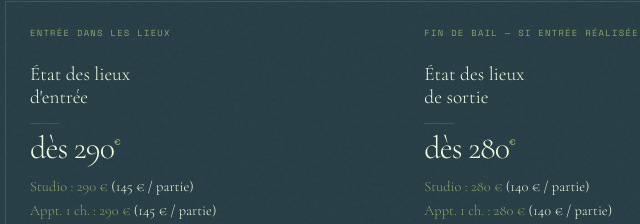
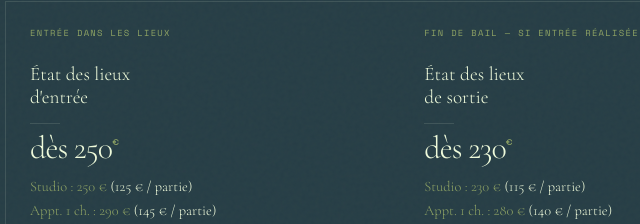
Before and after one commit to nini666666/Website_Tournai-Expert-Immo, a plain HTML site: page frontend/index.html in a window 1280 px wide. Both pictures are taken after a click on the link "TARIFS". Shown: the part 309-533 px from the top of the page, 43-683 px from the left. Drawn offline with nearby package versions, Linux system fonts and the light colour scheme.

Commit message:
tarifs : studio entrée 290→250€, sortie 280→230€

```diff
--- a/frontend/index.html
+++ b/frontend/index.html
@@ -121,9 +121,9 @@
         <div class="tarif-type">Entrée dans les lieux</div>
         <div class="tarif-name">État des lieux<br>d'entrée</div>
         <div class="tarif-divider"></div>
-        <div class="tarif-price">dès 290<span>€</span></div>
+        <div class="tarif-price">dès 250<span>€</span></div>
         <div class="tarif-detail">
-          Studio : 290 € <em>(145 € / partie)</em><br>
+          Studio : 250 € <em>(125 € / partie)</em><br>
           Appt. 1 ch. : 290 € <em>(145 € / partie)</em><br>
           Appt. 2 ch. : 330 € <em>(165 € / partie)</em><br>
           Appt. 3 ch. : 370 € <em>(185 € / partie)</em><br>
@@ -139,9 +139,9 @@
         <div class="tarif-type">Fin de bail — si entrée réalisée par nous</div>
         <div class="tarif-name">État des lieux<br>de sortie</div>
         <div class="tarif-divider"></div>
-        <div class="tarif-price">dès 280<span>€</span></div>
+        <div class="tarif-price">dès 230<span>€</span></div>
         <div class="tarif-detail">
-          Studio : 280 € <em>(140 € / partie)</em><br>
+          Studio : 230 € <em>(115 € / partie)</em><br>
           Appt. 1 ch. : 280 € <em>(140 € / partie)</em><br>
           Appt. 2 ch. : 290 € <em>(145 € / partie)</em><br>
           Appt. 3 ch. : 330 € <em>(165 € / partie)</em><br>
```
